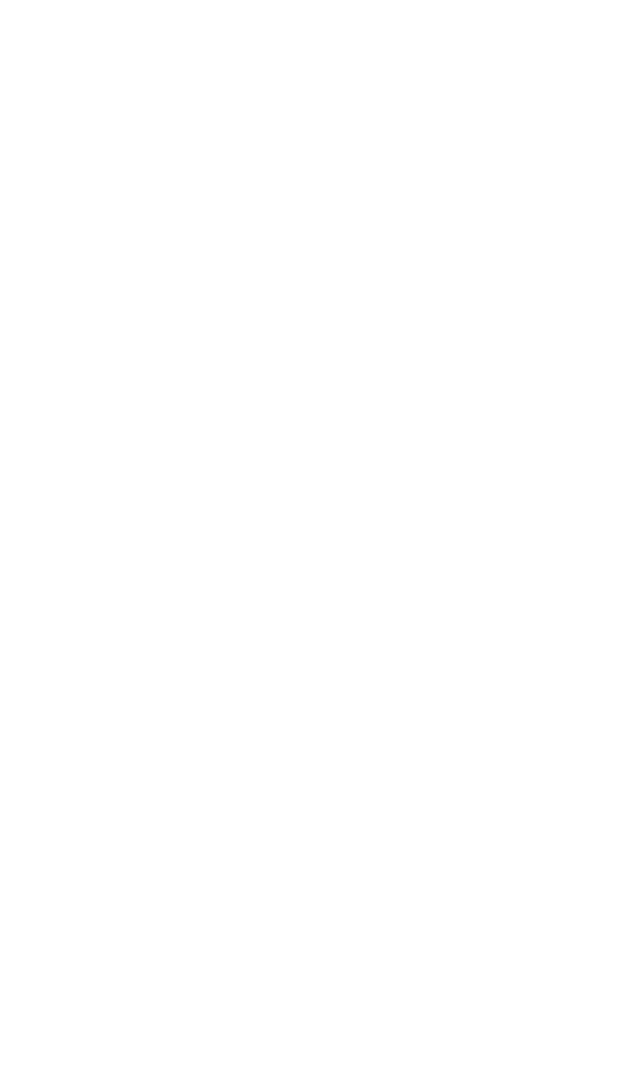
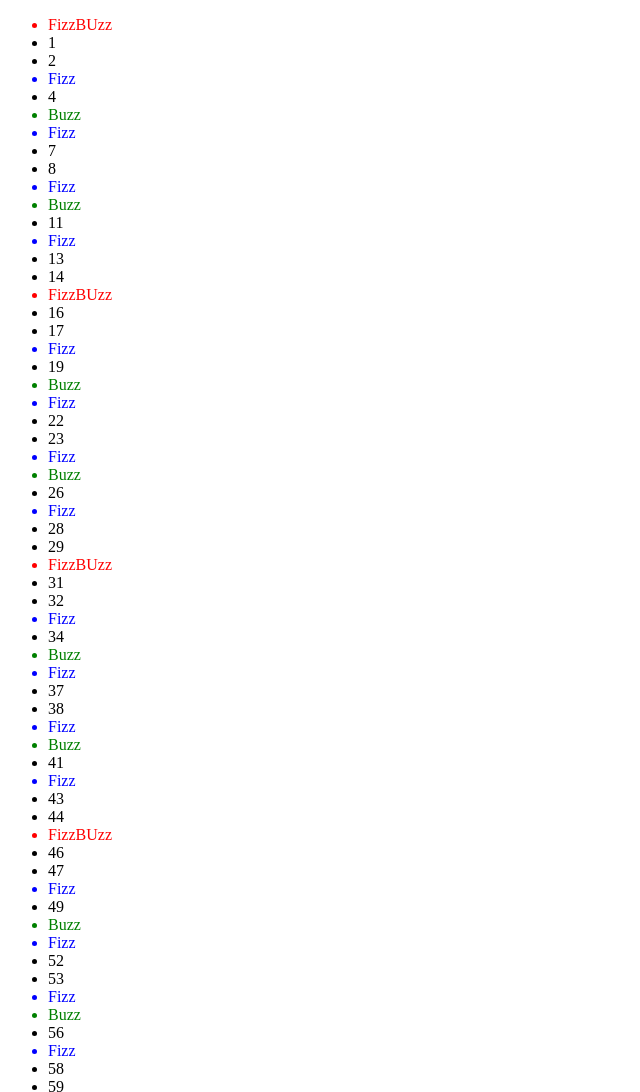
Before and after one commit to martinaliporata/js-fizzbuzz, a plain HTML site: page index.html in a window 1280 px wide. Shown: the top 1092 px of the page, without its empty margins (0-640 px from the left). Before the commit the page ends 800 px from the top, so only its background shows below. Drawn offline with Linux system fonts and the light colour scheme.

Commit message:
aggiunto Bonus 2

```diff
--- a/index.html
+++ b/index.html
@@ -7,6 +7,9 @@
 </head>
 <body>
 
+    <ul class="list">
+
+    </ul>
     <script src="./js/script.js"></script>
 </body>
 </html>
--- a/js/script.js
+++ b/js/script.js
@@ -1,11 +1,21 @@
-for (let i=0; i <= 100; i++) {
+const ul = document.querySelector("ul.list")
+
+for(let i = 0; i <= 100; i++) {
     if(i%3 === 0 && i%5 === 0) {
-        console.log('FizzBUzz')
+        const element = `<li class="name" style="color: red">FizzBUzz</li>`
+        ul.innerHTML += element
+        // console.log('FizzBUzz')
     } else if(i%3 === 0) {
-        console.log('Fizz')
+        const element = `<li class="name" style="color: blue">Fizz</li>`
+        ul.innerHTML += element
+        // console.log('Fizz')
     } else if(i%5 === 0) {
-        console.log('Buzz')
+        const element = `<li class="name" style="color: green">Buzz</li>`
+        ul.innerHTML += element
+        // console.log('Buzz')
     } else {
-        console.log(i)
+        const element = `<li class="name">${i}</li>`
+        ul.innerHTML += element
+        // console.log(i)
     }
 }
```
Also changed, not shown: 1 other file.
